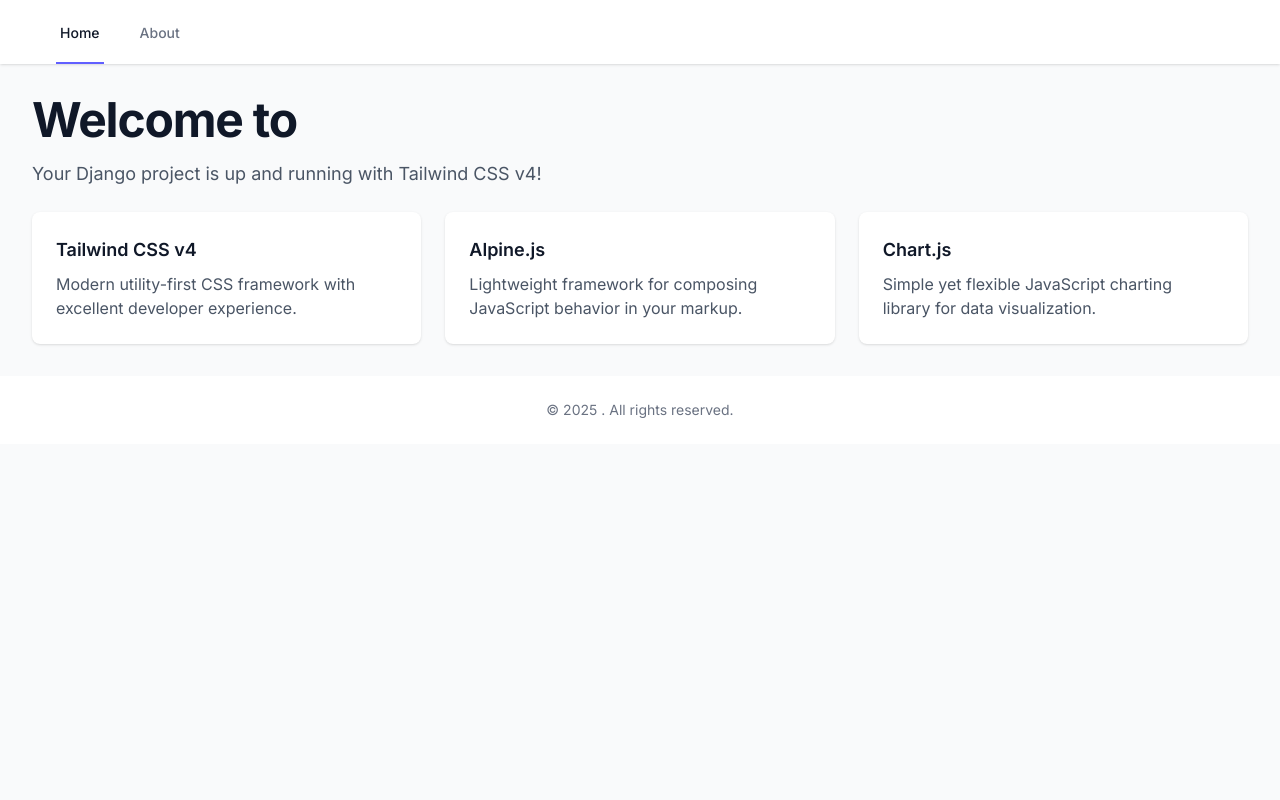
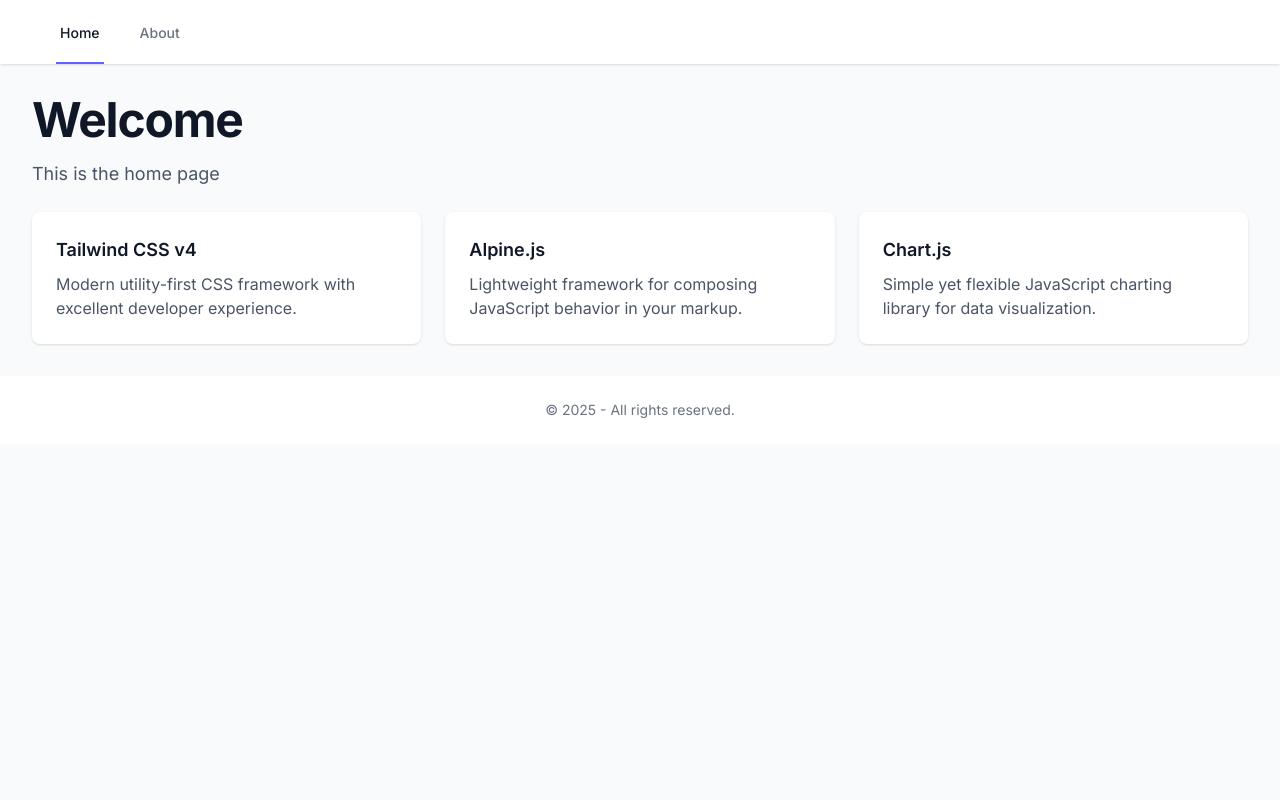
Before and after one commit to sspross/cookiecutter-django, a Django app: template {{ cookiecutter.project_slug }}/core/templates/home.html in a window 1280 px wide. Run offline with Django 5.2, Linux system fonts and the light colour scheme; the template is opened without the code that fills it, so the values that code supplies are empty; style sheets or scripts are compiled from the project's sources; some libraries are stand-ins or nearby versions.

Commit message:
more fixing

```diff
--- a/hooks/post_gen_project.py
+++ b/hooks/post_gen_project.py
@@ -60,7 +60,6 @@ def _print_instructions(project_slug):
     )
     click.echo()
     click.secho("\t3. Follow instructions in project README:", fg="blue")
-    click.secho("\t   code .", fg="cyan")
     click.echo()
 
 
--- a/{{ cookiecutter.project_slug }}/core/templates/about.html
+++ b/{{ cookiecutter.project_slug }}/core/templates/about.html
@@ -1,15 +1,15 @@
 {% extends "page.html" %}
 
-{% block page_title %}About - {{ cookiecutter.project_name }}{% endblock page_title %}
+{% block page_title %}About{% endblock page_title %}
 
 {% block content %}
 <div class="space-y-6">
   <div>
     <h1 class="text-4xl font-bold tracking-tight text-gray-900 sm:text-5xl">
-      About {{ cookiecutter.project_name }}
+      About
     </h1>
     <p class="mt-4 text-lg text-gray-600">
-      This is a Django project built with modern frontend technologies.
+      This is the about page
     </p>
   </div>
 
--- a/{{ cookiecutter.project_slug }}/core/templates/home.html
+++ b/{{ cookiecutter.project_slug }}/core/templates/home.html
@@ -1,15 +1,15 @@
 {% extends "page.html" %}
 
-{% block page_title %}Home - {{ cookiecutter.project_name }}{% endblock page_title %}
+{% block page_title %}Home{% endblock page_title %}
 
 {% block content %}
 <div class="space-y-6">
   <div>
     <h1 class="text-4xl font-bold tracking-tight text-gray-900 sm:text-5xl">
-      Welcome to {{ cookiecutter.project_name }}
+      Welcome
     </h1>
     <p class="mt-4 text-lg text-gray-600">
-      Your Django project is up and running with Tailwind CSS v4!
+      This is the home page
     </p>
   </div>
 
--- a/{{ cookiecutter.project_slug }}/core/templates/page.html
+++ b/{{ cookiecutter.project_slug }}/core/templates/page.html
@@ -33,7 +33,7 @@
   <footer class="bg-white mt-auto">
     <div class="mx-auto max-w-7xl px-4 py-6 sm:px-6 lg:px-8">
       <p class="text-center text-sm text-gray-500">
-        © {% now "Y" %} {{ cookiecutter.project_name }}. All rights reserved.
+        © {% now "Y" %} - All rights reserved.
       </p>
     </div>
   </footer>
--- a/{{ cookiecutter.project_slug }}/core/views.py
+++ b/{{ cookiecutter.project_slug }}/core/views.py
@@ -3,8 +3,8 @@ from django.shortcuts import render
 
 
 def home(request: HttpRequest):
-    return render(request, "home.jinja")
+    return render(request, "home.html")
 
 
 def about(request: HttpRequest):
-    return render(request, "about.jinja")
+    return render(request, "about.html")
```
Also changed, not shown: {{ cookiecutter.project_slug }}/core/tests/test_views.py (+0 -11 lines), {{ cookiecutter.project_slug }}/README.md.
